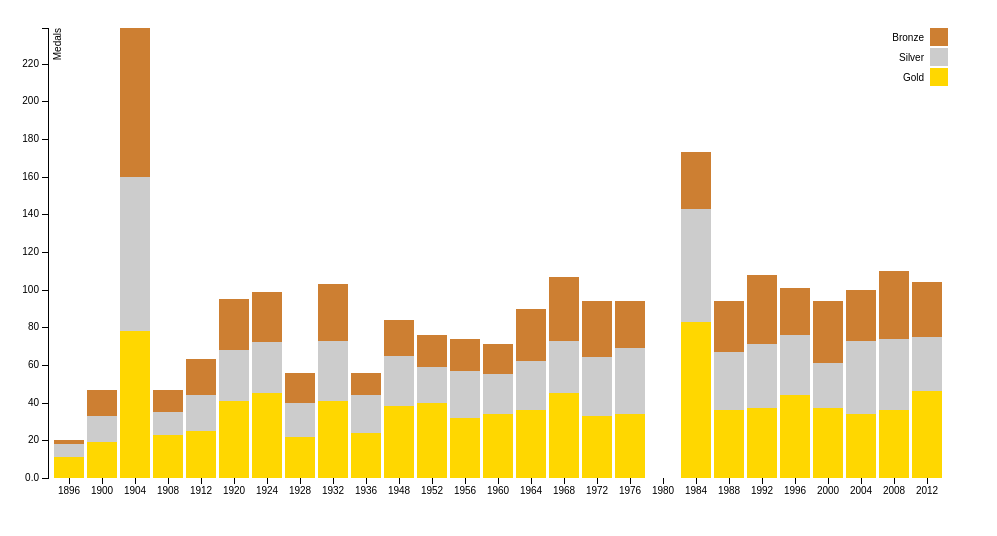
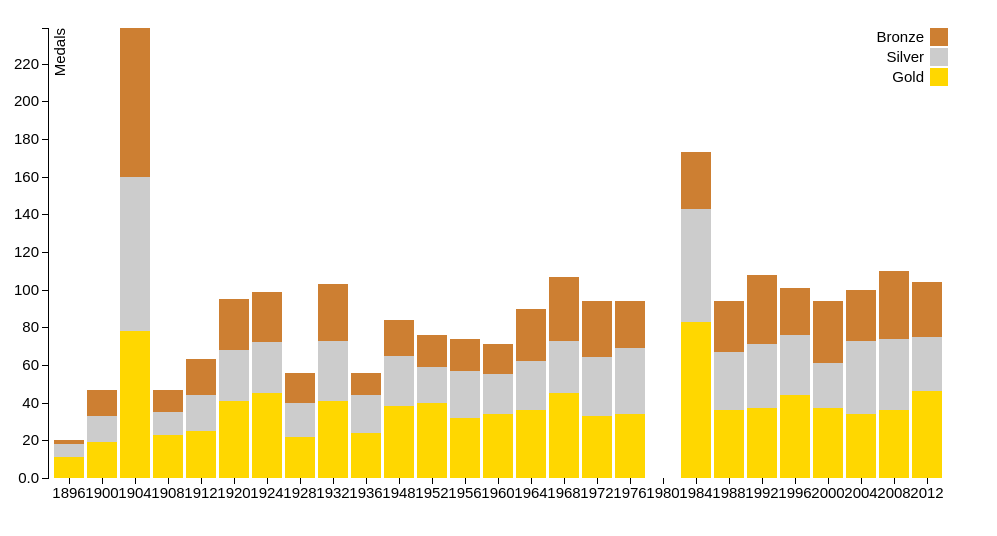
Before and after one commit to mladeny/4460-project7, a plain HTML site: page index.html in a window 1280 px wide. Shown: the whole page, without its empty margins (0-997 px from the left). Drawn offline with nearby package versions, Linux system fonts and the light colour scheme.

Commit message:
Changed font size

```diff
--- a/index.html
+++ b/index.html
@@ -3,7 +3,7 @@
 <style>
 
 body {
-  font: 10px sans-serif;
+  font: 15px sans-serif;
 }
 
 .axis path,
```
